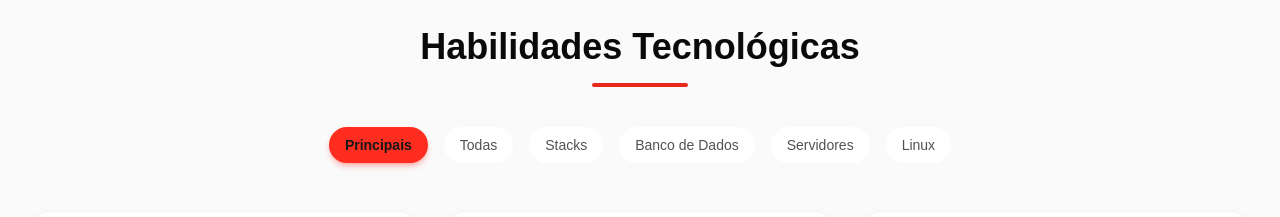
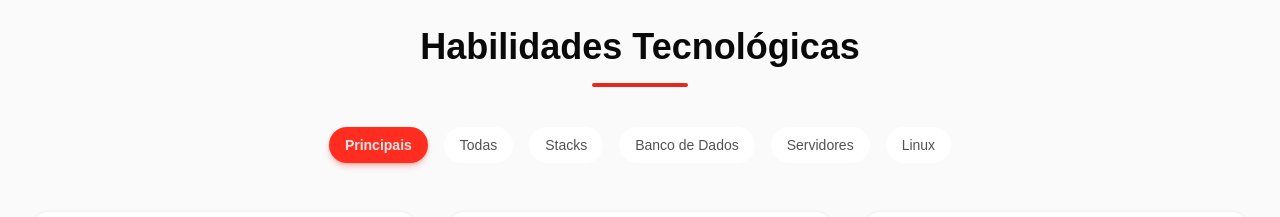
Before and after one commit to DouradoCtrl/portifolio, a Next.js app: page / in a window 1280 px wide. Shown: the part 1840-2057 px from the top of the page. Built offline with nearby package versions, Linux system fonts and the light colour scheme.

Commit message:
add: substituído a cor ativa no badge de skills

```diff
--- a/components/Skills.tsx
+++ b/components/Skills.tsx
@@ -53,7 +53,7 @@ export default function Skills({ data }: { data: any }) {
               key={cat}
               onClick={() => setActiveTab(cat)}
               className={`px-4 py-2 rounded-full text-sm font-bold transition-all ${activeTab === cat
-                ? "bg-amber-500 text-neutral-900 shadow-md shadow-amber-500/30 font-semibold"
+                ? "bg-amber-500 text-neutral-200 shadow-md shadow-amber-500/30 font-semibold"
                 : "bg-white dark:bg-neutral-800 text-neutral-600 dark:text-neutral-400 hover:bg-neutral-100 dark:hover:bg-neutral-700 font-medium"
                 }`}
             >
```
